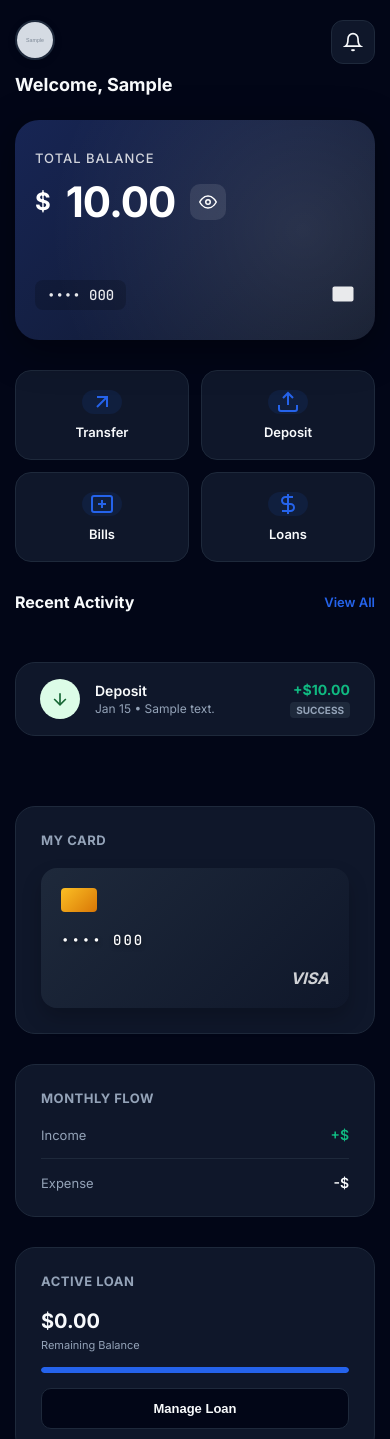
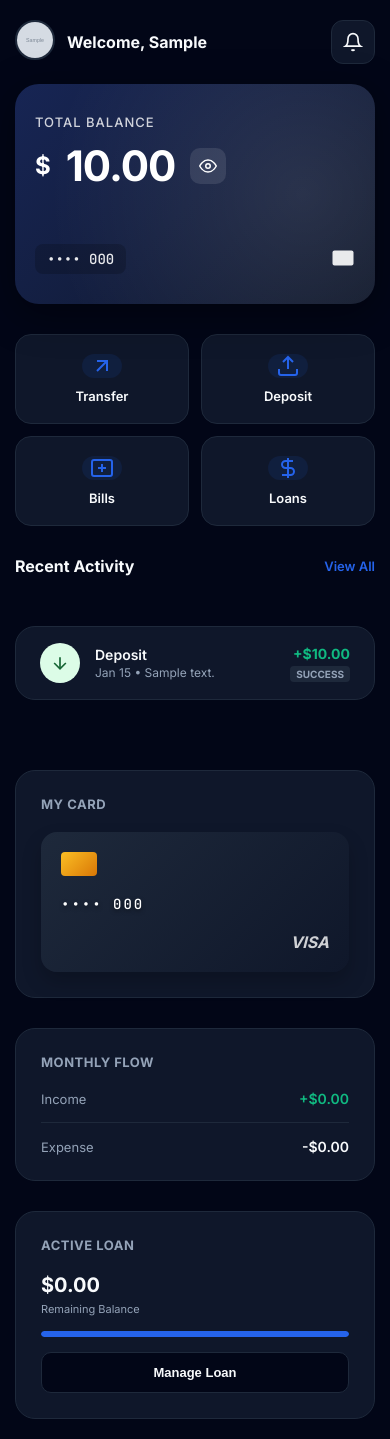
Before and after one commit to veltriscompliance-oss/VeltrisBank, a Django app: page /dashboard/ in a window 390 px wide. Run offline with Django 5.2, Linux system fonts and the light colour scheme; a user stored in the database is signed in; tables that the repository leaves empty hold one stand-in row (values such as "Sample post"); grey boxes marked "Sample" are stand-in pictures.

Commit message:
Minor Updates

```diff
--- a/account/templates/account/dashboard.html
+++ b/account/templates/account/dashboard.html
@@ -119,6 +119,8 @@
 
         .bal-label { font-size: 13px; font-weight: 500; opacity: 0.8; margin-bottom: 10px; text-transform: uppercase; letter-spacing: 1px; }
         .bal-amount-wrapper { display: flex; align-items: center; gap: 15px; }
+
+        /* FIX: Ensure font family handles the comma correctly */
         .bal-amount { font-size: 42px; font-weight: 700; letter-spacing: -1px; font-family: 'Inter', sans-serif; }
         .bal-amount.blurred { filter: blur(12px); user-select: none; opacity: 0.6; }
 
@@ -229,19 +231,20 @@
             display: none;
             justify-content: space-between;
             align-items: center;
-            margin-bottom: 10px;
+            margin-bottom: 20px;
         }
 
-        /* CORRECTED CIRCULAR AVATAR FOR ALL SCREENS */
-        .nav-avatar {
-            width: 40px !important;
-            height: 40px !important;
-            min-width: 40px !important;
-            border-radius: 50% !important; /* Force Circular */
-            object-fit: cover !important;
-            border: 2px solid var(--border-color);
-            box-shadow: 0 2px 8px rgba(0,0,0,0.1);
-            cursor: pointer;
+        /* Mobile Welcome Text - Beside Avatar */
+        .mobile-user-section {
+            display: flex;
+            align-items: center;
+            gap: 12px;
+        }
+
+        .mobile-welcome-text {
+            font-size: 16px;
+            font-weight: 700;
+            color: var(--text-primary);
         }
 
         /* --- OVERLAY --- */
@@ -254,13 +257,10 @@
         .timeout-msg { color: var(--text-light); font-size: 15px; margin-bottom: 30px; line-height: 1.5; }
         .timeout-btn { background: var(--primary); color: white; border: none; padding: 14px 28px; border-radius: 12px; font-weight: 600; font-size: 15px; cursor: pointer; width: 100%; }
 
-        /* --- THE CRITICAL FIX: FORCED SUCCESS MODAL CENTERING --- */
+        /* --- SUCCESS MODAL --- */
         #veltris-success-modal {
             position: fixed !important;
-            top: 0 !important;
-            left: 0 !important;
-            width: 100vw !important;
-            height: 100vh !important;
+            top: 0 !important; left: 0 !important; width: 100vw !important; height: 100vh !important;
             background: rgba(0,0,0,0.7) !important;
             z-index: 2147483647 !important; /* Max Z-Index */
             display: flex !important;
@@ -329,9 +329,6 @@
             .mobile-header { display: flex; }
             .header { display: none; }
 
-            /* WELCOME TEXT BELOW MOBILE HEADER */
-            .mobile-welcome-text { display: block; font-size: 18px; font-weight: 700; color: var(--text-primary); margin-bottom: 25px; }
-
             .dashboard-grid { grid-template-columns: 1fr; }
             .right-col { display: flex; flex-direction: column; margin-top: 30px; } /* FORCE WIDGETS VISIBLE */
 
@@ -343,7 +340,9 @@
             .action-card { height: 90px; }
 
             .notif-dropdown { right: 15px; width: calc(100% - 30px); top: 70px; }
-            .nav-avatar { width: 40px !important; height: 40px !important; min-width: 40px !important; border: 2px solid var(--border-color); }
+
+            /* FORCE CIRCLE AVATAR */
+            .nav-avatar { width: 40px !important; height: 40px !important; min-width: 40px !important; border-radius: 50% !important; border: 2px solid var(--border-color); }
         }
     </style>
 </head>
@@ -376,7 +375,8 @@
                 <div class="modal-title">Processing</div>
                 <div class="modal-sub">Transaction under review.</div>
             {% endif %}
-            <span class="modal-amount">${{ popup_data.amount|stringformat:".2f"|intcomma }}</span>
+            <!-- FIXED: AMOUNT RENDERING -->
+            <span class="modal-amount">${{ popup_data.amount|floatformat:2|intcomma }}</span>
             <button class="btn-close-modal" onclick="closePopup()">Done</button>
         </div>
     </div>
@@ -411,7 +411,7 @@
     <div class="main">
         <!-- MOBILE HEADER -->
         <div class="mobile-header">
-            <div style="display: flex; align-items: center; gap: 15px;">
+            <div class="mobile-user-section">
                 <div onclick="toggleSidebar()">
                     {% if account.profile_pic %}
                         <img src="{{ account.profile_pic.url }}" class="nav-avatar">
@@ -419,18 +419,16 @@
                         <div class="nav-avatar" style="background: #e2e8f0; color: #64748b; display: flex; align-items: center; justify-content: center; font-weight: bold; font-size: 14px;">{{ user.username|slice:":1" }}</div>
                     {% endif %}
                 </div>
-                <!-- REMOVED "DASHBOARD" TITLE, ADDED AVATAR AS TOGGLE -->
+                <!-- FIXED: Welcome text right beside avatar -->
+                <div class="mobile-welcome-text">
+                    Welcome, {{ user.first_name|default:user.username }}
+                </div>
             </div>
 
             <div class="icon-btn" onclick="toggleNotifs()">
                 <svg width="20" height="20" fill="none" stroke="currentColor" stroke-width="2" viewBox="0 0 24 24"><path d="M18 8A6 6 0 0 0 6 8c0 7-3 9-3 9h18s-3-2-3-9"></path><path d="M13.73 21a2 2 0 0 1-3.46 0"></path></svg>
                 {% if unread_count > 0 %}<div class="notif-dot"></div>{% endif %}
             </div>
-        </div>
-
-        <!-- NEW MOBILE WELCOME MESSAGE -->
-        <div class="mobile-welcome-text">
-            Welcome, {{ user.first_name|default:user.username }}
         </div>
 
         <!-- DESKTOP HEADER -->
@@ -496,8 +494,9 @@
                         <div class="bal-label">Total Balance</div>
                         <div class="bal-amount-wrapper">
                             <span style="font-size:24px; font-weight:700;">$</span>
+                            <!-- FIX: Use floatformat:2 to force 2 decimal places, then intcomma for thousands -->
                             <span class="bal-amount {% if account.hide_balance %}blurred{% endif %}" id="balanceAmount">
-                                {{ account.balance|stringformat:".2f"|intcomma }}
+                                {{ account.balance|floatformat:2|intcomma }}
                             </span>
                             <button class="eye-toggle" onclick="toggleBalance()">
                                 <svg width="18" height="18" fill="none" stroke="currentColor" stroke-width="2" viewBox="0 0 24 24"><path d="M1 12s4-8 11-8 11 8 11 8-4 8-11 8-11-8-11-8z"></path><circle cx="12" cy="12" r="3"></circle></svg>
@@ -554,7 +553,7 @@
                         </div>
                         <div class="txn-right">
                             <span class="txn-amount {% if t.receiver == user %}text-green{% else %}text-red{% endif %}">
-                                {% if t.receiver == user %}+{% else %}-{% endif %}${{ t.amount|stringformat:".2f"|intcomma }}
+                                {% if t.receiver == user %}+{% else %}-{% endif %}${{ t.amount|floatformat:2|intcomma }}
                             </span>
                             <span class="txn-status">{{ t.status|upper }}</span>
                         </div>
@@ -586,11 +585,11 @@
                     <div class="widget-head">Monthly Flow</div>
                     <div class="stat-row">
                         <span class="stat-label">Income</span>
-                        <span class="stat-val text-green">+${{ money_in|default:"0.00"|stringformat:".2f"|intcomma }}</span>
+                        <span class="stat-val text-green">+${{ money_in|default:"0.00"|floatformat:2|intcomma }}</span>
                     </div>
                     <div class="stat-row">
                         <span class="stat-label">Expense</span>
-                        <span class="stat-val text-red">-${{ money_out|default:"0.00"|stringformat:".2f"|intcomma }}</span>
+                        <span class="stat-val text-red">-${{ money_out|default:"0.00"|floatformat:2|intcomma }}</span>
                     </div>
                 </div>
 
@@ -647,6 +646,8 @@
             const m = document.getElementById('veltris-success-modal');
             if(m) {
                 m.style.display = 'none'; // HARD CLOSE
+                m.classList.remove('flex'); // Remove flex class
+                m.innerHTML = ''; // NUCLEAR: Wipe content to ensure it's gone
             }
         }
 
```
